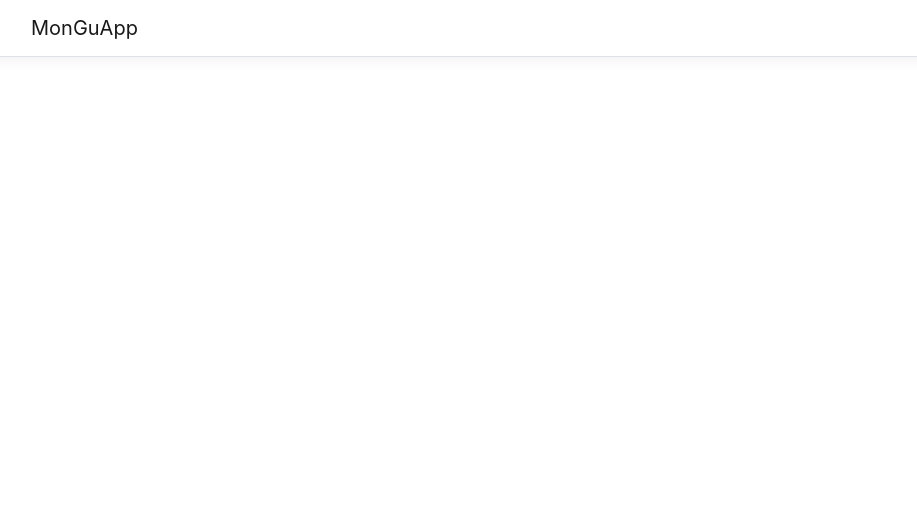
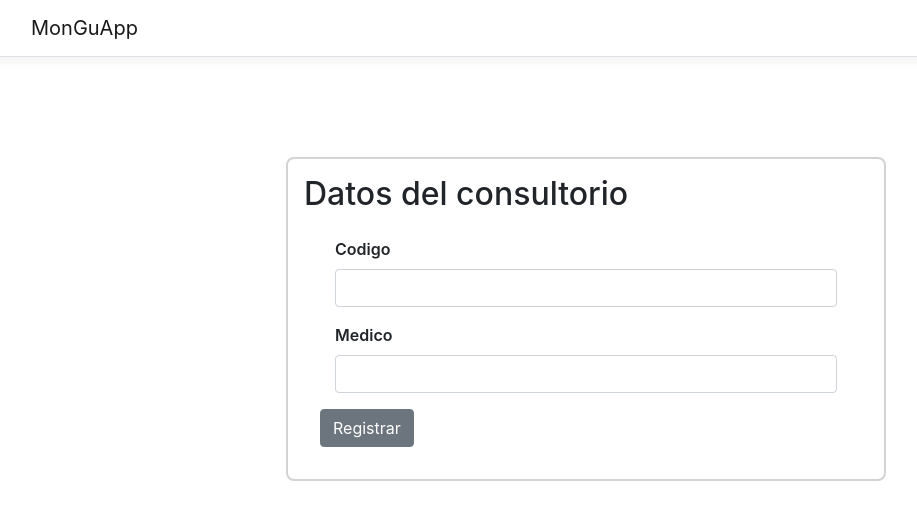
Before and after one commit to WinstonR96/Mon-GuApp, a React (Create React App) app in the folder Mon-GuApp/ClientApp/: page /consultorio/nuevo in a window 1280 px wide. Shown: the top 520 px of the page, without its empty margins (54-971 px from the left). Built offline with nearby package versions, Linux system fonts and the light colour scheme; no server answers.

Commit message:
Registrar consultorio

```diff
--- a/Mon-GuApp/ClientApp/src/App.js
+++ b/Mon-GuApp/ClientApp/src/App.js
@@ -7,6 +7,7 @@ import { Paciente } from "./components/Paciente";
 import { NewPaciente } from "./components/NewPaciente";
 import { HistoriaPaciente } from "./components/HistoriaPaciente";
 import { Consultorio } from "./components/Consultorio";
+import { NewConsultorio } from "./components/NewConsultorio";
 import { DetalleConsultorio } from "./components/DetalleConsultorio";
 import { FetchData } from "./components/FetchData";
 import { Counter } from "./components/Counter";
@@ -25,6 +26,7 @@ export default class App extends Component {
         <Route exact path="/paciente/nuevo" component={NewPaciente} />
         <Route exact path="/paciente/detalle" component={HistoriaPaciente} />
         <Route exact path="/consultorio" component={Consultorio} />
+        <Route exact path="/consultorio/nuevo" component={NewConsultorio} />
         <Route
           exact
           path="/consultorio/detalle"
--- /dev/null
+++ b/Mon-GuApp/ClientApp/src/components/NewConsultorio.js
@@ -0,0 +1,73 @@
+import React, { Component } from "react";
+import {
+  Container,
+  Col,
+  Form,
+  FormGroup,
+  Label,
+  Input,
+  Button,
+} from "reactstrap";
+
+export class NewConsultorio extends Component {
+  static displayname = NewConsultorio.name;
+
+  constructor(props) {
+    super(props);
+
+    this.state = {
+      Codigo: "",
+      Medico: "",
+    };
+
+    this.handleChange = this.handleChange.bind(this);
+  }
+
+  handleChange = async (event) => {
+    const { target } = event;
+    const value = target.type === "checkbox" ? target.checked : target.value;
+    const { name } = target;
+    await this.setState({
+      [name]: value,
+    });
+  };
+
+  submitForm(e) {
+    e.preventDefault();
+  }
+
+  render() {
+    return (
+      <div>
+        <Container className="App">
+          <h2>Datos del consultorio</h2>
+          <Form className="form" onSubmit={(e) => this.submitForm(e)}>
+            <Col>
+              <FormGroup>
+                <Label for="Codigo">Codigo</Label>
+                <Input
+                  type="number"
+                  name="Codigo"
+                  id="Codigo"
+                  onChange={(e) => this.handleChange(e)}
+                />
+              </FormGroup>
+            </Col>
+            <Col>
+              <FormGroup>
+                <Label for="Medico">Medico</Label>
+                <Input
+                  type="text"
+                  name="Medico"
+                  id="Medico"
+                  onChange={(e) => this.handleChange(e)}
+                />
+              </FormGroup>
+            </Col>
+            <Button>Registrar</Button>
+          </Form>
+        </Container>
+      </div>
+    );
+  }
+}
```
